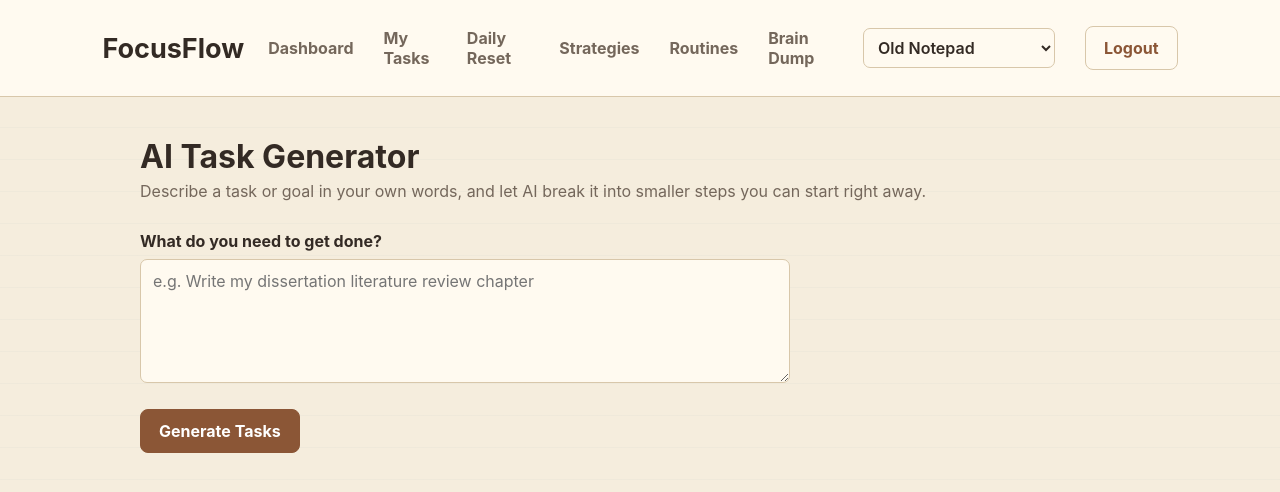
After one commit to MariaRalucaPopovici/FocusFlow, a Django app: page /tasks/ai-generate/ in a window 1280 px wide. The commit adds this page. Shown: the top 492 px of the page. Run offline with Django 5.2, Linux system fonts and the light colour scheme; the visitor is signed in with stand-in values (Sample User, id 1); data that the repository does not hold is empty.

Commit message:
Add AI task generator, dashboard priority/AI sections, dashboard bug fix

```diff
--- a/backend/static/css/styles.css
+++ b/backend/static/css/styles.css
@@ -1584,3 +1584,18 @@ button,
 .journal-entry-content {
     margin: 8px 0 12px 0;
 }
+
+.dashboard-priority-section {
+    background: var(--urgent-bg);
+    border-radius: 12px;
+    padding: 12px 16px;
+    margin-bottom: 20px;
+}
+
+.dashboard-ai-section {
+    background: var(--surface-soft);
+    border: 1px dashed var(--border);
+    border-radius: 12px;
+    padding: 12px 16px;
+    margin-top: 20px;
+}
--- /dev/null
+++ b/backend/tasks/templates/tasks/ai_generate_tasks.html
@@ -0,0 +1,26 @@
+{% extends "base.html" %}
+
+{% block title %}
+AI Task Generator | FocusFlow
+{% endblock %}
+
+{% block content %}
+
+<div class="page-heading">
+    <div>
+        <h2>AI Task Generator</h2>
+        <p>Describe a task or goal in your own words, and let AI break it into smaller steps you can start right away.</p>
+    </div>
+</div>
+
+<form method="POST" class="task-form">
+    {% csrf_token %}
+    <input type="hidden" name="next" value="{{ request.GET.next }}">
+    <div class="form-field">
+        <label for="description">What do you need to get done?</label>
+        <textarea name="description" id="description" rows="5" placeholder="e.g. Write my dissertation literature review chapter" required></textarea>
+    </div>
+    <button type="submit" class="button-primary">Generate Tasks</button>
+</form>
+
+{% endblock %}
--- a/backend/tasks/templates/tasks/task_list.html
+++ b/backend/tasks/templates/tasks/task_list.html
@@ -17,6 +17,7 @@ My tasks | FocusFlow
     </div>
 
     <a href="{% url 'add_task' %}" class="button-primary"> + Add Task</a>
+    <a href="{% url 'ai_generate_tasks' %}?next={% url 'task_list' %}" class="button-secondary">✨ AI Generate</a>
 </div>
 
 <input type="search" id="task-search" class="search-input" placeholder="Search tasks..." autocomplete="off"
--- a/backend/tasks/urls.py
+++ b/backend/tasks/urls.py
@@ -5,6 +5,7 @@ urlpatterns = [
     path("", views.task_list, name="task_list"),
     path("search/", views.task_search, name="task_search"),
     path("add/", views.add_task, name="add_task"),
+    path("ai-generate/", views.ai_generate_tasks, name="ai_generate_tasks"),
     path("<int:task_id>/edit/", views.edit_task, name="edit_task"),
     path("<int:task_id>/complete/", views.toggle_complete, name="toggle_complete"),
     path("<int:task_id>/delete/", views.delete_task, name="delete_task"),
--- a/backend/tasks/views.py
+++ b/backend/tasks/views.py
@@ -3,6 +3,9 @@ from .forms import TaskForm
 from .models import Task
 from django.contrib.auth.decorators import login_required
 from django.db.models import Q
+from django.conf import settings
+from django.contrib import messages
+import requests
 from rest_framework import generics, permissions
 from .serializers import TaskSerializer
 
@@ -87,3 +90,92 @@ class TaskDetailAPI(generics.RetrieveUpdateDestroyAPIView):
 
     def get_queryset(self):
         return Task.objects.filter(user=self.request.user)
+
+def generate_tasks_from_text(description):
+    if not settings.GROQ_API_KEY:
+        return None
+
+    prompt = (
+        "A user of an ADHD productivity app described a task or goal they need to get done.\n"
+        f"Their description: {description}\n\n"
+        "Break this down into no more than 4 small, specific, actionable to-do items that together would accomplish it. "
+        "Do not create more than 4 items under any circumstances, even if the task seems big - keep items broad enough to stay within that limit. "
+        "Each item should be short (under 12 words), start with a verb, and be concrete enough to start immediately - "
+        "avoid vague items like 'work on it' or 'plan the project'. "
+        "For each item, also decide whether it is URGENT (needs attention very soon) and whether it is IMPORTANT "
+        "(has real consequences if not done), based on the user's description. "
+        "Reply with ONLY the list, one item per line, in EXACTLY this format with no extra text:\n"
+        "TITLE | URGENT_YES_OR_NO | IMPORTANT_YES_OR_NO\n"
+        "For example:\n"
+        "Book the dentist appointment | yes | yes\n"
+        "Tidy the desk surface | no | no\n"
+        "Do not include headings, numbering, bullet points, or any markdown formatting - just the plain lines above."
+    )
+
+    try:
+        response = requests.post(
+            "https://api.groq.com/openai/v1/chat/completions",
+            headers={"Authorization": f"Bearer {settings.GROQ_API_KEY}"},
+            json={
+                "model": "openai/gpt-oss-20b",
+                "messages": [{"role": "user", "content": prompt}],
+                "reasoning_effort": "low",
+                "max_tokens": 400,
+            },
+            timeout=8,
+        )
+        response.raise_for_status()
+        data = response.json()
+        return data["choices"][0]["message"]["content"].strip()
+    except Exception as e:
+        print("AI task generation failed:", e)
+        return None
+
+@login_required
+def ai_generate_tasks(request):
+    if request.method == "POST":
+        description = request.POST.get("description", "").strip()
+        next_url = request.POST.get("next") or "task_list"
+
+        if not description:
+            messages.error(request, "Please describe what you need to get done.")
+            return redirect("ai_generate_tasks")
+
+        result_text = generate_tasks_from_text(description)
+
+        if not result_text:
+            messages.error(request, "AI task generation isn't available right now. Please try again later, or add tasks manually.")
+            return redirect("ai_generate_tasks")
+
+        created_count = 0
+        for line in result_text.split("\n"):
+            if created_count >= 4:
+                break
+            line = line.strip().lstrip("-").strip()
+            line = line.replace("*", "")
+            if not line:
+                continue
+
+            parts = line.split("|")
+            title = parts[0].strip()
+            urgent = len(parts) > 1 and parts[1].strip().lower().startswith("y")
+            important = len(parts) > 2 and parts[2].strip().lower().startswith("y")
+
+            if title:
+                Task.objects.create(
+                    user=request.user,
+                    title=title[:200],
+                    urgent=urgent,
+                    important=important,
+                    ai_generated=True,
+                )
+                created_count += 1
+
+        if created_count:
+            messages.success(request, f"Added {created_count} new task{'s' if created_count != 1 else ''} to your list.")
+        else:
+            messages.error(request, "Something went wrong generating tasks. Please try again.")
+
+        return redirect(next_url)
+
+    return render(request, "tasks/ai_generate_tasks.html")
```
Also changed, not shown: backend/static/js/dashboard.js (+8 -5 lines), backend/tasks/models.py (+7 -0 lines), backend/wellbeing/templates/wellbeing/_dashboard_task_row.html (added, +11 -0 lines), backend/wellbeing/templates/wellbeing/dashboard.html (+29 -13 lines), backend/wellbeing/views.py (+7 -2 lines), backend/tasks/migrations/0003_alter_task_options.py (added), backend/tasks/migrations/0004_task_ai_generated.py (added).
